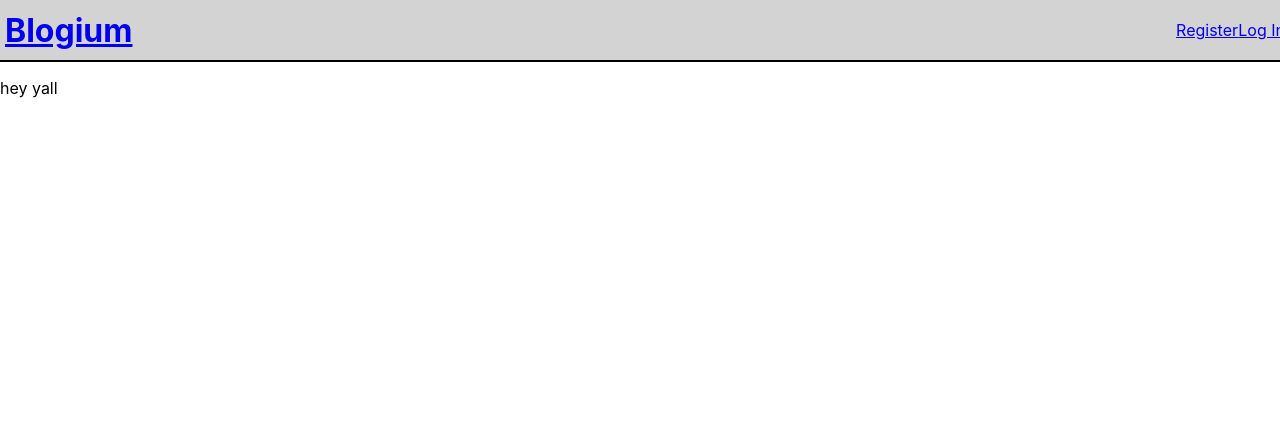
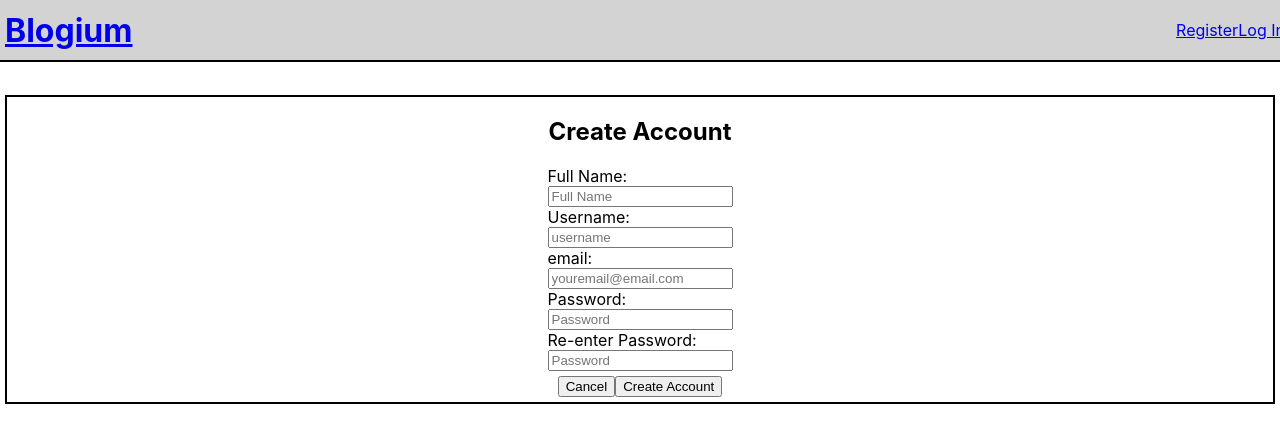
Before and after one commit to f3ve/Blogium, a React (Create React App) app: page /register in a window 1280 px wide. Shown: the top 442 px of the page. Built offline with nearby package versions, Linux system fonts and the light colour scheme.

Commit message:
implemented Register route

```diff
--- a/src/app/App.css
+++ b/src/app/App.css
@@ -0,0 +1,3 @@
+main {
+  margin-top: 95px;
+}
--- a/src/app/App.js
+++ b/src/app/App.js
@@ -2,6 +2,8 @@ import React from 'react'
 import {Route, Switch} from 'react-router-dom'
 import Nav from '../components/nav/nav'
 import Register from '../routes/register/register'
+import Login from '../routes/login/login'
+import './App.css'
 
 
 class App extends React.Component{
@@ -15,6 +17,10 @@ class App extends React.Component{
                 path={'/register'}
                 component={Register}
               />
+              <Route
+                path={'/login'}
+                component={Login}
+              />
             </Switch>
           </main>
         </div>
--- a/src/components/nav/nav.css
+++ b/src/components/nav/nav.css
@@ -2,6 +2,8 @@ header {
   width: 100%;
   height: 50px;
   display: flex;
+  position: fixed;
+  top: 0;
   align-items: center;
   justify-content: space-between;
   padding: 5px;
--- a/src/routes/login/login.js
+++ b/src/routes/login/login.js
@@ -0,0 +1,12 @@
+import React from 'react'
+import {withRouter} from 'react-router-dom'
+
+class Login extends React.Component {
+  render() {
+    return(
+      <h1>hey</h1>
+    )
+  }
+}
+
+export default withRouter(Login)
--- a/src/routes/register/register.css
+++ b/src/routes/register/register.css
@@ -0,0 +1,19 @@
+#registration-container {
+  border: 2px solid black;
+  display: flex;
+  flex-direction: column;
+  align-items: center;
+  margin: 5px;
+}
+
+#registration-form {
+  display: flex;
+  flex-direction: column;
+}
+
+.button-container {
+  display: flex;
+  flex-direction: row-reverse;
+  align-self: center;
+  margin: 5px;
+}
--- a/src/routes/register/register.js
+++ b/src/routes/register/register.js
@@ -1,10 +1,65 @@
 import React from 'react'
 import { withRouter } from 'react-router-dom'
+import './register.css'
 
 class Register extends React.Component {
+
+  clickCancel(e) {
+    e.preventDefault()
+    this.props.history.push('/')
+  }
+
   render() {
     return (
-      <p>hey yall</p>
+      <section id='registration-container'>
+        <h2>Create Account</h2>
+        <form id='registration-form'>
+          <label htmlFor='full_name'>Full Name:</label>
+          <input
+            type='text'
+            id='full_name'
+            placeholder='Full Name'
+            required
+          />
+
+          <label htmlFor='username'>Username:</label>
+          <input
+            type='text'
+            id='username'
+            placeholder='username'
+            required
+          />
+
+          <label htmlFor='email'>email:</label>
+          <input
+            type='email'
+            id='email'
+            placeholder='youremail@email.com'
+            required
+          />
+
+          <label htmlFor='password'>Password:</label>
+          <input
+            type='password'
+            id='password'
+            placeholder='Password'
+            required
+          />
+
+          <label htmlFor='match'>Re-enter Password:</label>
+          <input
+            type='password'
+            id='password'
+            placeholder='Password'
+            required
+          />
+
+          <div className='button-container'>
+            <button type='submit'>Create Account</button>
+            <button onClick={e => this.clickCancel(e)}>Cancel</button>
+          </div>
+        </form>
+      </section>
     )
   }
 }
```
Also changed, not shown: 1 other file (tests, documents, lock files or other folders).
